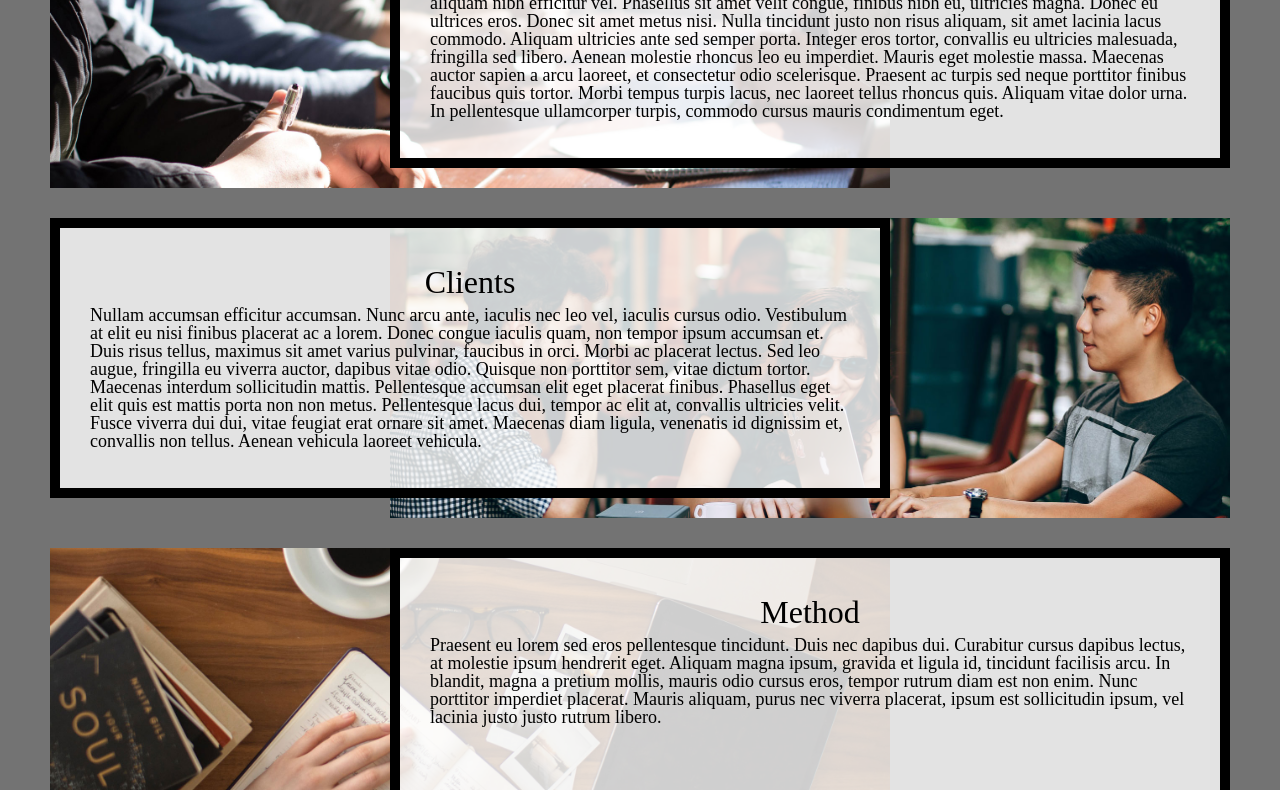
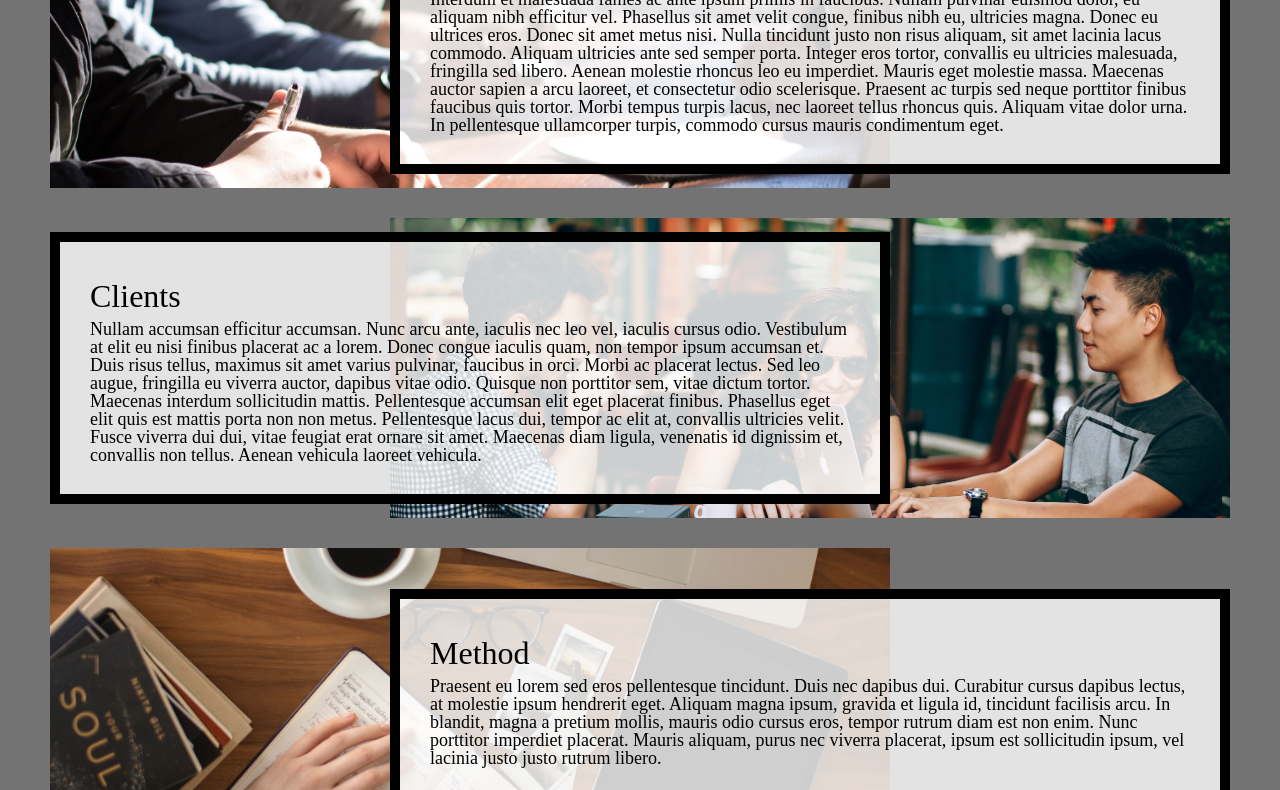
Before and after one commit to ashishvempati/homework3-2022, a plain HTML site: page index.html in a window 1280 px wide. Shown: the part 590-1380 px from the top of the page. Drawn offline with Linux system fonts and the light colour scheme.

Commit message:
Add files via upload

```diff
--- a/css/style.css
+++ b/css/style.css
@@ -157,7 +157,8 @@ img{
   }
 
 .text{
-  justify-items: center;
+  justify-self: center;
+  align-self: center;
   max-height: 25vh;
   overflow: scroll;
 }
```
